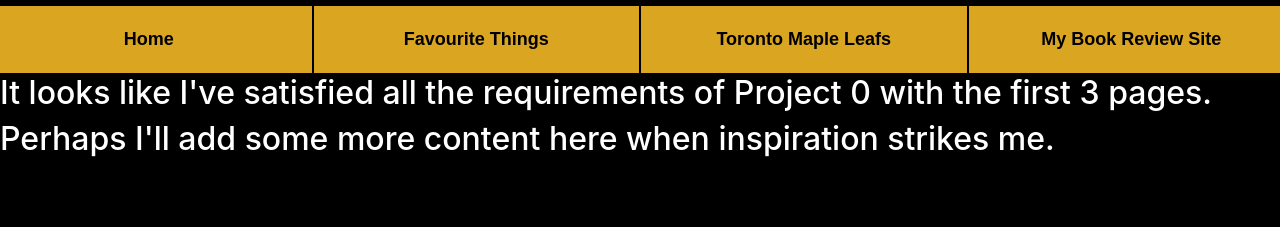
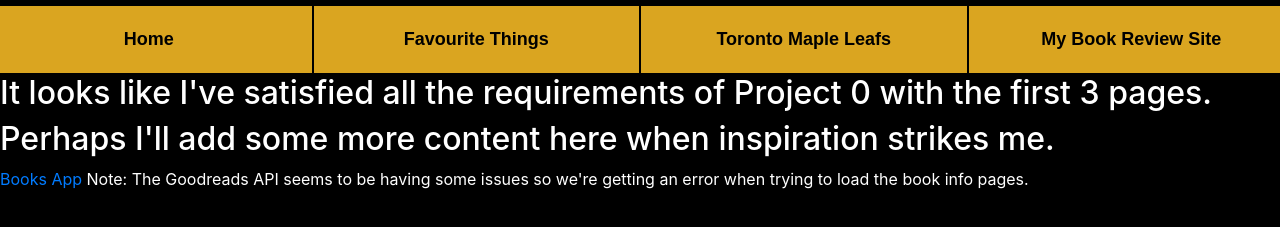
Before and after one commit to BrianDouglas/Project0, a plain HTML site: page 3.html in a window 1280 px wide. Shown: the part 111-338 px from the top of the page. Drawn offline with nearby package versions, Linux system fonts and the light colour scheme; a web font is replaced by a local one.

Commit message:
Update 3.html

```diff
--- a/3.html
+++ b/3.html
@@ -24,5 +24,6 @@
         </div>
         <h2>It looks like I've satisfied all the requirements of Project 0 with the first 3 pages.</h2>
         <h2>Perhaps I'll add some more content here when inspiration strikes me.</h2>
+        <a href="https://bdougbooks.herokuapp.com/">Books App</a> Note: The Goodreads API seems to be having some issues so we're getting an error when trying to load the book info pages.
     </body>
 </html>
```
